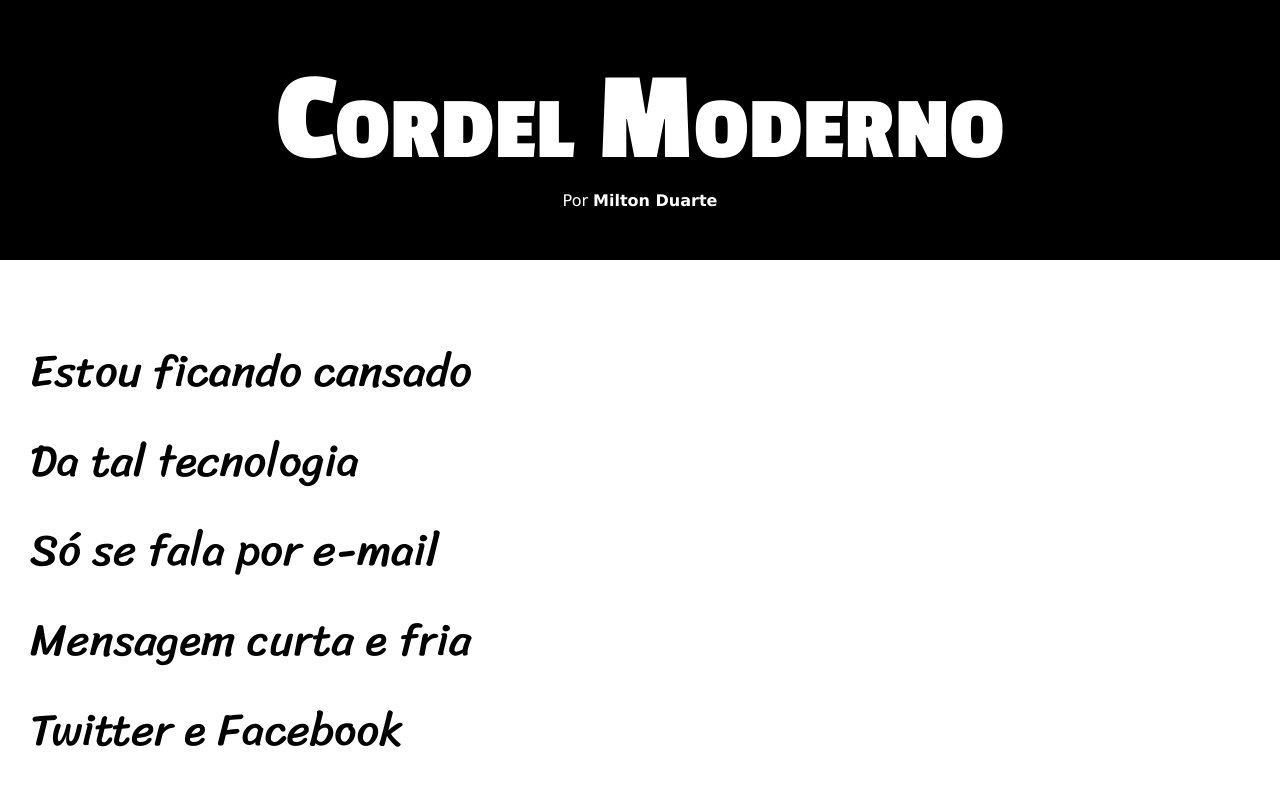
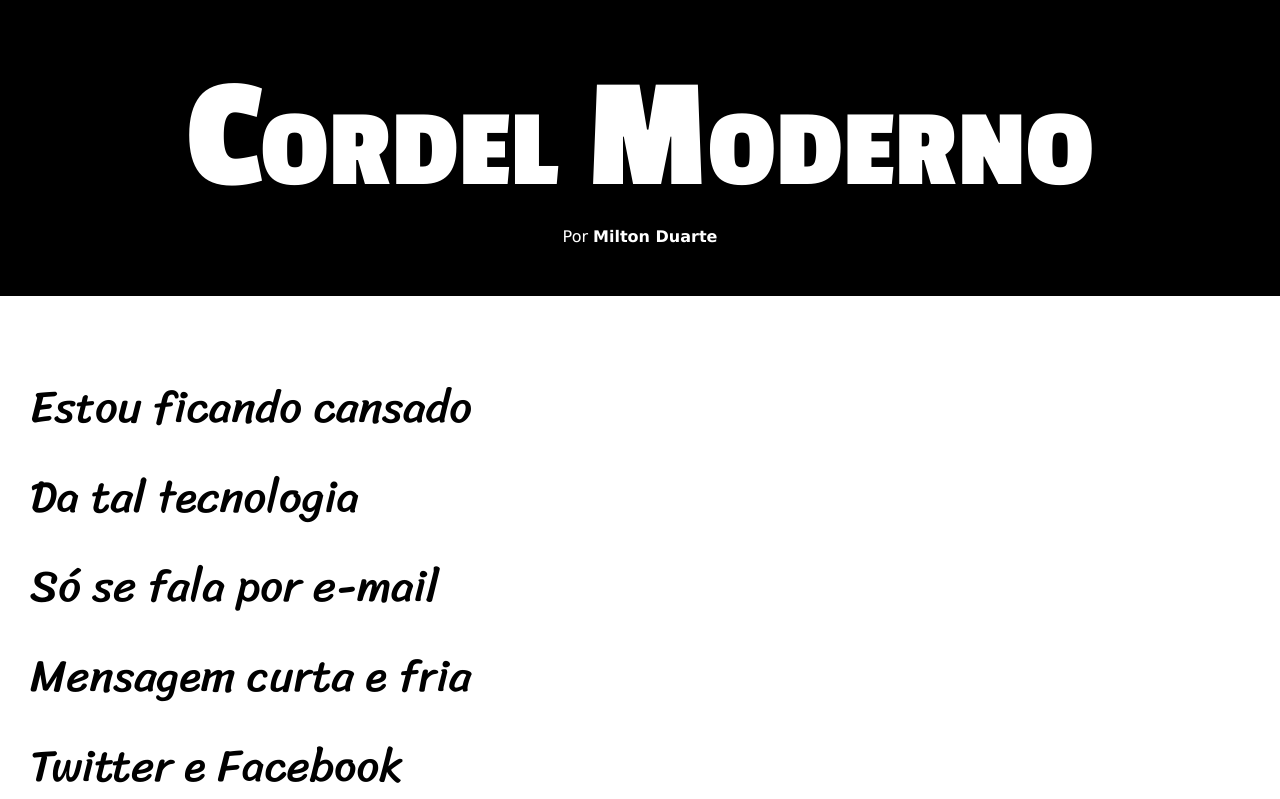
Before and after one commit to zhypass/projeto-cordel, a plain HTML site: page index.html in a window 1280 px wide. Shown: the top 799 px of the page. Drawn offline with Linux system fonts and the light colour scheme.

Commit message:
Update style.css

```diff
--- a/estilo/style.css
+++ b/estilo/style.css
@@ -27,7 +27,7 @@ header{
 
 header > h1{
     font-family: var(--fonte2);
-    font-size: 10vw;
+    font-size: 20vh;
     padding-top: 50px;
     font-variant: small-caps;
     margin: 0px;
```
